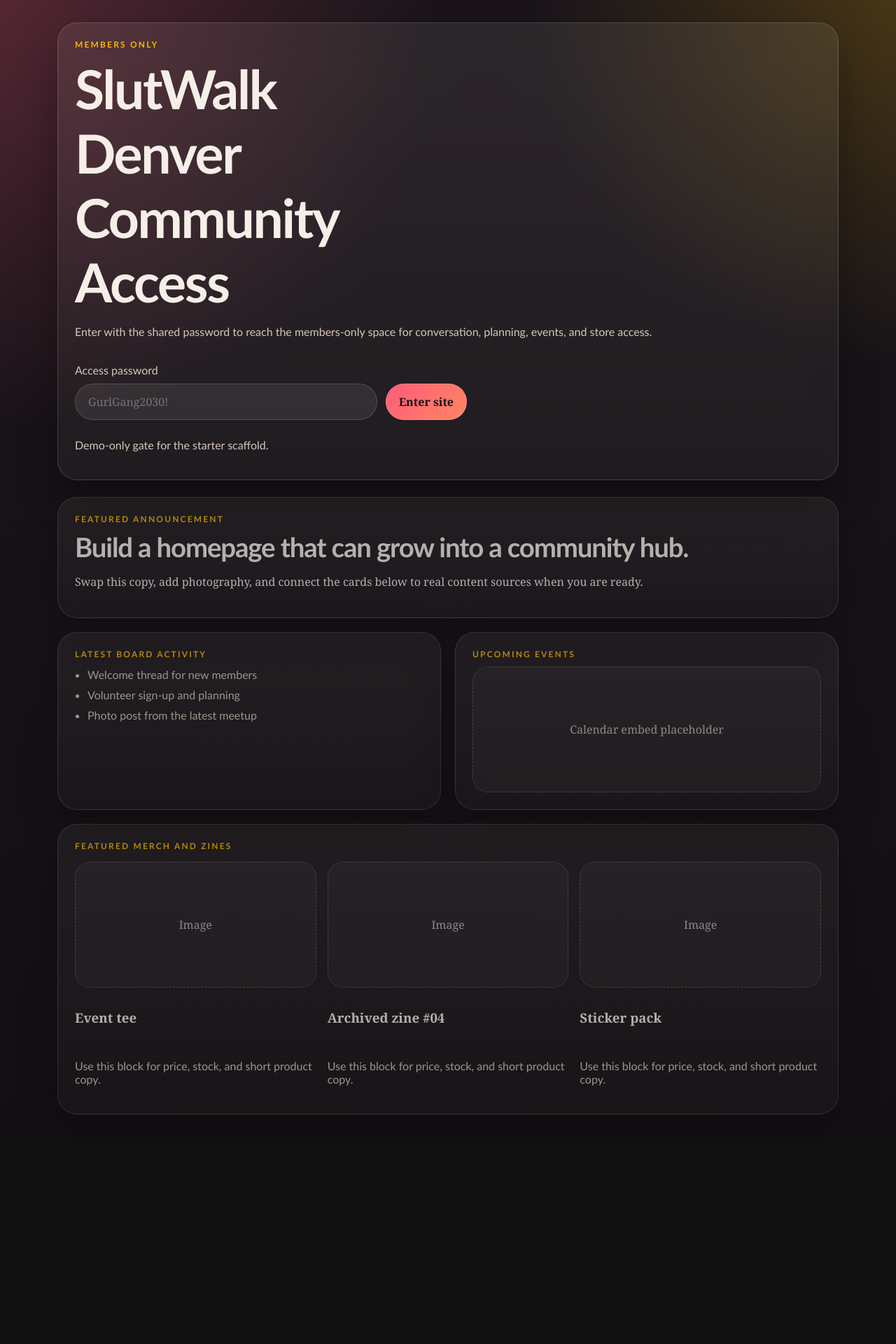
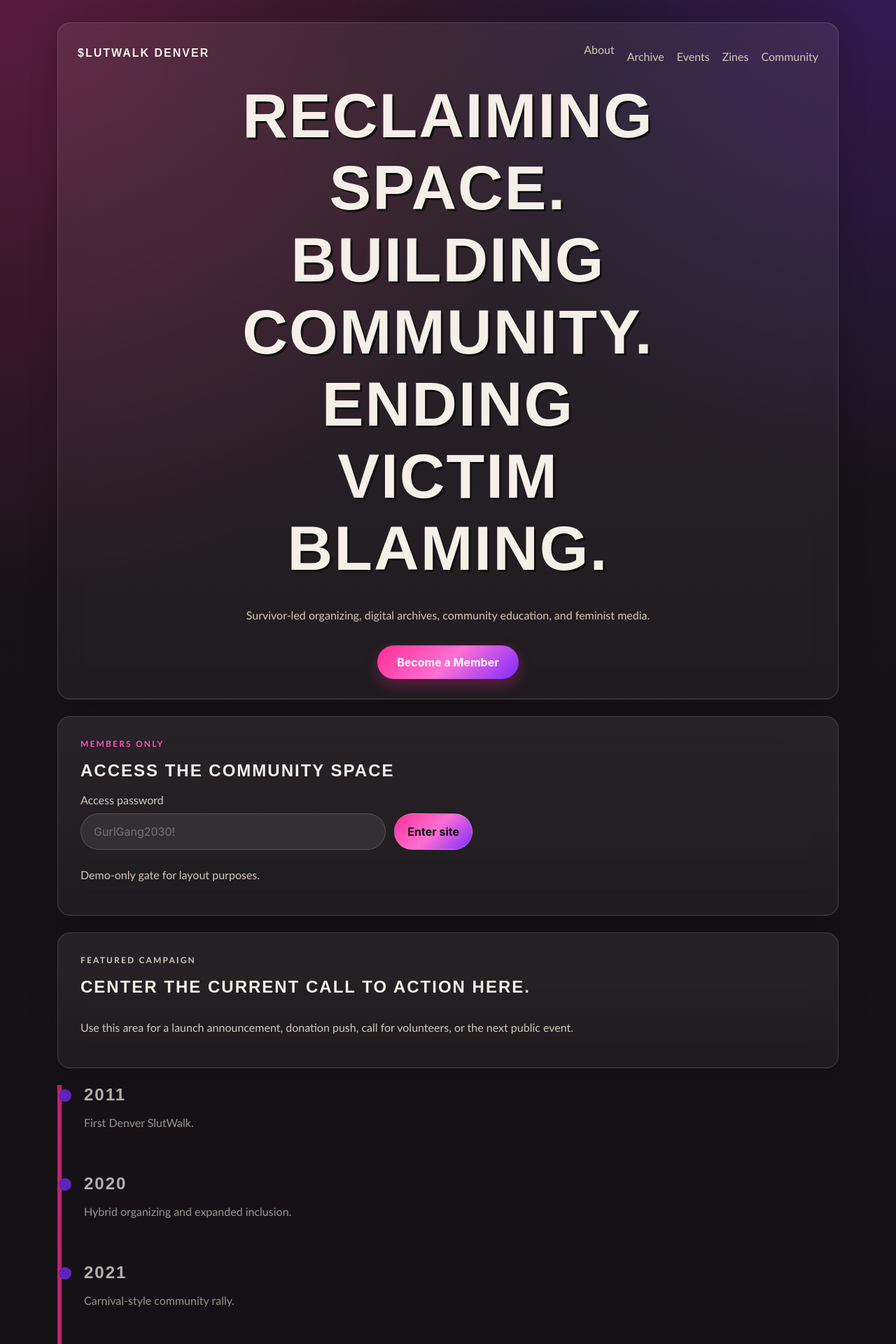
Before and after one commit to BeckyBlu/-lutWalkDenver, a Next.js app: page / in a window 1280 px wide. Shown: the top 1920 px of the page at 70% size. Before the commit the page ends 1624 px from the top, so only its background shows below. Built offline with nearby package versions, Linux system fonts and the light colour scheme.

Commit message:
Add files via upload

```diff
--- a/app/globals.css
+++ b/app/globals.css
@@ -1,12 +1,25 @@
 :root {
   color-scheme: dark;
+  --pink: #ff2d95;
+  --hot-pink: #ff4fb4;
+  --purple: #7d2cff;
+  --black: #111111;
+  --white: #ffffff;
+  --cream: #f7f5ef;
+  --gray: #8b8b8b;
+  --silver: #d6d6d6;
+
+  --gradient: linear-gradient(135deg, #ff2d95, #ff70d3, #7d2cff);
+  --shadow: 0 15px 40px rgba(0, 0, 0, 0.2);
+  --radius: 18px;
+
   --bg: #120f13;
   --panel: rgba(255, 248, 240, 0.08);
   --panel-strong: rgba(255, 248, 240, 0.14);
   --text: #f5efe8;
   --muted: #d5c7ba;
-  --accent: #ff5c7a;
-  --accent-2: #f5b700;
+  --accent: var(--hot-pink);
+  --accent-2: var(--pink);
   --line: rgba(255, 248, 240, 0.16);
 }
 
@@ -21,11 +34,11 @@ body {
 }
 
 body {
-  font-family: Georgia, 'Times New Roman', serif;
+  font-family: "Inter", sans-serif;
   background:
-    radial-gradient(circle at top left, rgba(255, 92, 122, 0.25), transparent 30%),
-    radial-gradient(circle at top right, rgba(245, 183, 0, 0.2), transparent 25%),
-    linear-gradient(180deg, #1b151b 0%, #120f13 100%);
+    radial-gradient(circle at top left, rgba(255, 45, 149, 0.28), transparent 30%),
+    radial-gradient(circle at top right, rgba(125, 44, 255, 0.24), transparent 25%),
+    linear-gradient(180deg, #1b151b 0%, var(--bg) 100%);
   color: var(--text);
 }
 
@@ -46,58 +59,128 @@ input {
   gap: 24px;
 }
 
-.gate-card,
-.panel,
-.feature-card {
+.hero,
+.login-card,
+.featured,
+.zine-card,
+.events article,
+.community-board article,
+.archive article {
   border: 1px solid var(--line);
-  border-radius: 28px;
+  border-radius: var(--radius);
   background: linear-gradient(180deg, var(--panel), rgba(255, 248, 240, 0.04));
-  box-shadow: 0 24px 60px rgba(0, 0, 0, 0.32);
+  box-shadow: var(--shadow);
   backdrop-filter: blur(20px);
 }
 
-.gate-card,
-.feature-card,
-.panel {
-  padding: 24px;
+.hero {
+  min-height: 100vh;
+  display: grid;
+  align-content: space-between;
+  gap: 24px;
+  padding: 28px;
+  text-align: center;
 }
 
-.gate-card {
-  display: grid;
+.hero nav {
+  display: flex;
+  justify-content: space-between;
   gap: 20px;
+  align-items: center;
+  flex-wrap: wrap;
 }
 
-.feature-card h2,
-h1 {
-  margin: 0;
-  font-family: 'Trebuchet MS', 'Arial Narrow', sans-serif;
-  letter-spacing: -0.03em;
+.logo {
+  font-family: "Space Grotesk", sans-serif;
+  font-weight: 800;
+  text-transform: uppercase;
+  letter-spacing: 2px;
 }
 
-h1 {
-  font-size: clamp(2.6rem, 6vw, 5rem);
+.hero nav ul {
+  list-style: none;
+  margin: 0;
+  padding: 0;
+  display: flex;
+  gap: 18px;
+  flex-wrap: wrap;
+  justify-content: center;
+  color: var(--muted);
+}
+
+.hero-overlay {
+  max-width: 920px;
+  margin: 0 auto;
+  display: grid;
+  gap: 18px;
+  justify-items: center;
+}
+
+.hero h1,
+.login-card h2,
+.featured h2,
+.timeline h2,
+.zine-card h3,
+.events h3,
+.community-board h3,
+.archive h3 {
+  margin: 0;
+  font-family: "Space Grotesk", sans-serif;
+  font-weight: 800;
+  text-transform: uppercase;
+  letter-spacing: 2px;
+}
+
+.hero h1 {
+  font-size: clamp(3rem, 7vw, 6rem);
+  text-shadow: 3px 3px var(--black);
   max-width: 12ch;
 }
 
-.feature-card h2 {
-  font-size: clamp(1.8rem, 3vw, 2.6rem);
+.hero p,
+.lede,
+.helper,
+.featured p,
+.timeline p,
+.zine-card p,
+.events p,
+.community-board p,
+.archive p,
+li,
+label {
+  color: var(--muted);
+  font-family: "Trebuchet MS", sans-serif;
+}
+
+.btn {
+  display: inline-block;
+  padding: 14px 28px;
+  background: var(--gradient);
+  color: var(--white);
+  font-weight: 700;
+  border-radius: 100px;
+  text-decoration: none;
+  box-shadow: 0 8px 20px rgba(255, 45, 149, 0.3);
+  transition: 0.25s;
+}
+
+.btn:hover {
+  transform: scale(1.08);
 }
 
 .eyebrow {
-  margin: 0 0 10px;
+  margin: 0;
   text-transform: uppercase;
   letter-spacing: 0.18em;
-  font: 700 0.75rem/1.1 'Trebuchet MS', sans-serif;
-  color: var(--accent-2);
+  font: 700 0.75rem/1.1 "Trebuchet MS", sans-serif;
+  color: var(--hot-pink);
 }
 
-.lede,
-.helper,
-li,
-label,
-.product p {
-  color: var(--muted);
-  font-family: 'Trebuchet MS', sans-serif;
+.login-card,
+.featured {
+  padding: 32px;
+  display: grid;
+  gap: 18px;
 }
 
 .gate-form {
@@ -115,7 +198,7 @@ label,
 input,
 button {
   border: 1px solid var(--line);
-  border-radius: 999px;
+  border-radius: calc(var(--radius) * 2.5);
   min-height: 52px;
   padding: 0 18px;
 }
@@ -127,8 +210,8 @@ input {
 }
 
 button {
-  background: linear-gradient(135deg, var(--accent), #ff8662);
-  color: #1c1117;
+  background: var(--gradient);
+  color: var(--black);
   font-weight: 700;
   cursor: pointer;
 }
@@ -142,46 +225,129 @@ button {
   opacity: 0.72;
 }
 
-.grid {
+.timeline {
+  display: flex;
+  flex-direction: column;
+  gap: 3rem;
+  border-left: 6px solid var(--pink);
+  padding-left: 2rem;
+}
+
+.timeline article {
+  position: relative;
+}
+
+.timeline article::before {
+  content: "";
+  position: absolute;
+  left: -36px;
+  top: 6px;
+  width: 18px;
+  height: 18px;
+  background: var(--purple);
+  border-radius: 50%;
+}
+
+.zines,
+.events,
+.community-board,
+.archive {
   display: grid;
-  grid-template-columns: repeat(12, 1fr);
   gap: 20px;
 }
 
-.panel {
-  grid-column: span 6;
+.zines {
+  grid-template-columns: repeat(auto-fit, minmax(260px, 1fr));
 }
 
-.panel--wide {
-  grid-column: span 12;
+.zine-card {
+  background: var(--white);
+  color: var(--black);
+  padding: 2rem;
+  transform: rotate(-1deg);
+  box-shadow: 10px 10px 0px var(--pink);
+  transition: 0.3s;
 }
 
-.mock-box {
-  min-height: 180px;
-  border-radius: 22px;
-  border: 1px dashed rgba(255, 248, 240, 0.24);
-  display: grid;
-  place-items: center;
-  text-align: center;
-  padding: 16px;
-  color: rgba(245, 239, 232, 0.72);
-  background: rgba(255, 255, 255, 0.04);
+.zine-card:hover {
+  transform: rotate(1deg) translateY(-10px);
+  box-shadow: 18px 18px 0px var(--purple);
 }
 
-.store-grid {
-  display: grid;
-  grid-template-columns: repeat(3, minmax(0, 1fr));
-  gap: 16px;
-  margin-top: 16px;
+.events,
+.community-board,
+.archive {
+  grid-template-columns: repeat(auto-fit, minmax(250px, 1fr));
 }
 
-.product {
+.events article,
+.community-board article,
+.archive article {
+  padding: 2rem;
+}
+
+.banner {
+  background: var(--black);
+  color: var(--white);
+  padding: 1rem;
+  overflow: hidden;
+  white-space: nowrap;
+  font-weight: 700;
+  letter-spacing: 4px;
+}
+
+.collage {
   display: grid;
-  gap: 12px;
+  grid-template-columns: repeat(auto-fit, minmax(300px, 1fr));
+  gap: 2rem;
+}
+
+.photo {
+  overflow: hidden;
+  border: 6px solid var(--white);
+  box-shadow: 0 20px 35px rgba(0, 0, 0, 0.2);
+  transform: rotate(-2deg);
+}
+
+.photo:nth-child(even) {
+  transform: rotate(2deg);
+}
+
+.tape {
+  position: relative;
+}
+
+.tape::before {
+  content: "";
+  position: absolute;
+  width: 90px;
+  height: 28px;
+  background: rgba(255, 255, 255, 0.6);
+  top: -15px;
+  left: 35%;
+  transform: rotate(-8deg);
+  backdrop-filter: blur(4px);
+}
+
+.divider {
+  height: 8px;
+  background: repeating-linear-gradient(
+    45deg,
+    var(--pink) 0 12px,
+    var(--white) 12px 24px,
+    var(--black) 24px 36px
+  );
+  margin: 4rem 0;
+}
+
+img {
+  display: block;
+  width: 100%;
+  height: auto;
 }
 
 ul {
-  margin: 12px 0 0;
+  margin: 0;
   padding-left: 18px;
 }
 
@@ -194,12 +360,22 @@ li + li {
     padding: 18px;
   }
 
-  .panel,
-  .panel--wide {
-    grid-column: span 12;
+  .hero {
+    min-height: auto;
   }
 
-  .store-grid {
+  .hero nav {
+    justify-content: center;
+  }
+
+  .hero h1 {
+    font-size: clamp(2.4rem, 10vw, 4rem);
+  }
+
+  .zines,
+  .events,
+  .community-board,
+  .archive {
     grid-template-columns: 1fr;
   }
 }
--- a/app/layout.tsx
+++ b/app/layout.tsx
@@ -1,15 +1,16 @@
 import type { Metadata } from 'next';
+import type { ReactNode } from 'react';
 import './globals.css';
 
 export const metadata: Metadata = {
   title: 'SlutWalk Denver',
-  description: 'Password-gated community prototype for SlutWalk Denver.',
+  description: 'A matching prototype and starter for SlutWalk Denver.',
 };
 
 export default function RootLayout({
   children,
 }: Readonly<{
-  children: React.ReactNode;
+  children: ReactNode;
 }>) {
   return (
     <html lang="en">
--- a/app/page.tsx
+++ b/app/page.tsx
@@ -1,20 +1,9 @@
 'use client';
 
 import { useEffect, useState } from 'react';
+import type { FormEvent } from 'react';
 
 const ACCESS_PASSWORD = 'GurlGang2030!';
-
-const boards = [
-  'Welcome thread for new members',
-  'Volunteer sign-up and planning',
-  'Photo post from the latest meetup',
-];
-
-const storeItems = [
-  'Event tee',
-  'Archived zine #04',
-  'Sticker pack',
-];
 
 export default function HomePage() {
   const [password, setPassword] = useState('');
@@ -24,7 +13,7 @@ export default function HomePage() {
     setUnlocked(window.localStorage.getItem('slutwalk-access') === 'true');
   }, []);
 
-  const handleSubmit = (event: React.FormEvent<HTMLFormElement>) => {
+  const handleSubmit = (event: FormEvent<HTMLFormElement>) => {
     event.preventDefault();
 
     if (password === ACCESS_PASSWORD) {
@@ -40,16 +29,40 @@ export default function HomePage() {
 
   return (
     <main className="shell">
-      <section className="gate-card">
-        <div>
-          <p className="eyebrow">Members only</p>
-          <h1>SlutWalk Denver Community Access</h1>
-          <p className="lede">
-            Enter with the shared password to reach the members-only space for
-            conversation, planning, events, and store access.
+      <header className="hero">
+        <nav>
+          <div className="logo">$lutWalk Denver</div>
+
+          <ul>
+            <li>About</li>
+            <li>Archive</li>
+            <li>Events</li>
+            <li>Zines</li>
+            <li>Community</li>
+          </ul>
+        </nav>
+
+        <div className="hero-overlay">
+          <h1>
+            Reclaiming Space.
+            Building Community.
+            Ending Victim Blaming.
+          </h1>
+
+          <p>
+            Survivor-led organizing, digital archives, community education, and
+            feminist media.
           </p>
+
+          <a className="btn" href="#login">
+            Become a Member
+          </a>
         </div>
+      </header>
 
+      <section id="login" className="login-card">
+        <p className="eyebrow">Members only</p>
+        <h2>Access the community space</h2>
         <form className="gate-form" onSubmit={handleSubmit}>
           <label htmlFor="password">Access password</label>
           <div className="form-row">
@@ -63,48 +76,95 @@ export default function HomePage() {
             />
             <button type="submit">Enter site</button>
           </div>
-          <p className="helper">Demo-only gate for the starter scaffold.</p>
+          <p className="helper">Demo-only gate for layout purposes.</p>
         </form>
       </section>
 
+      <section className="featured">
+        <p className="eyebrow">Featured campaign</p>
+        <h2>Center the current call to action here.</h2>
+        <p>
+          Use this area for a launch announcement, donation push, call for
+          volunteers, or the next public event.
+        </p>
+      </section>
+
       <section className={`content ${unlocked ? 'content--open' : 'content--locked'}`}>
-        <article className="feature-card">
-          <p className="eyebrow">Featured announcement</p>
-          <h2>Build a homepage that can grow into a community hub.</h2>
-          <p>
-            Swap this copy, add photography, and connect the cards below to real
-            content sources when you are ready.
-          </p>
+        <article className="timeline">
+          <article>
+            <h2>2011</h2>
+            <p>First Denver SlutWalk.</p>
+          </article>
+
+          <article>
+            <h2>2020</h2>
+            <p>Hybrid organizing and expanded inclusion.</p>
+          </article>
+
+          <article>
+            <h2>2021</h2>
+            <p>Carnival-style community rally.</p>
+          </article>
+
+          <article>
+            <h2>2022</h2>
+            <p>Archive and community media expansion.</p>
+          </article>
         </article>
 
-        <div className="grid">
-          <article className="panel">
-            <p className="eyebrow">Latest board activity</p>
-            <ul>
-              {boards.map((board) => (
-                <li key={board}>{board}</li>
-              ))}
-            </ul>
+        <section className="zines">
+          <article className="zine-card">
+            <p className="eyebrow">Zine spotlight</p>
+            <h3>Issue 01</h3>
+            <p>Feature a cover image, description, and archive details here.</p>
           </article>
 
-          <article className="panel">
-            <p className="eyebrow">Upcoming events</p>
-            <div className="mock-box">Calendar embed placeholder</div>
+          <article className="zine-card">
+            <p className="eyebrow">Zine spotlight</p>
+            <h3>Issue 02</h3>
+            <p>Feature a cover image, description, and archive details here.</p>
+          </article>
+        </section>
+
+        <section className="events">
+          <article>
+            <p className="eyebrow">Upcoming event</p>
+            <h3>Volunteer meeting</h3>
           </article>
 
-          <article className="panel panel--wide">
-            <p className="eyebrow">Featured merch and zines</p>
-            <div className="store-grid">
-              {storeItems.map((item) => (
-                <div className="product" key={item}>
-                  <div className="mock-box">Image</div>
-                  <h3>{item}</h3>
-                  <p>Use this block for price, stock, and short product copy.</p>
-                </div>
-              ))}
-            </div>
+          <article>
+            <p className="eyebrow">Upcoming event</p>
+            <h3>Community rally</h3>
           </article>
-        </div>
+        </section>
+
+        <section className="community-board">
+          <article>
+            <h3>Announcements</h3>
+          </article>
+
+          <article>
+            <h3>Discussion</h3>
+          </article>
+
+          <article>
+            <h3>Resources</h3>
+          </article>
+        </section>
+
+        <section className="archive">
+          <article>
+            <h3>Photo archive</h3>
+          </article>
+
+          <article>
+            <h3>Flyer archive</h3>
+          </article>
+
+          <article>
+            <h3>Press archive</h3>
+          </article>
+        </section>
       </section>
     </main>
   );
--- a/package.json
+++ b/package.json
@@ -1,5 +1,5 @@
 {
-  "name": "$lutwalkdenver",
+  "name": "slutwalk-denver-prototype",
   "private": true,
   "version": "0.1.0",
   "scripts": {
--- a/tsconfig.json
+++ b/tsconfig.json
@@ -13,7 +13,8 @@
     "isolatedModules": true,
     "jsx": "preserve",
     "incremental": true,
-    "types": ["node"],
+    "types": ["node", "react", "react-dom"],
+    "ignoreDeprecations": "6.0",
     "baseUrl": ".",
     "paths": {
       "@/*": ["./*"]
```
Also changed, not shown: 2 other files (tests, documents, lock files or other folders).
